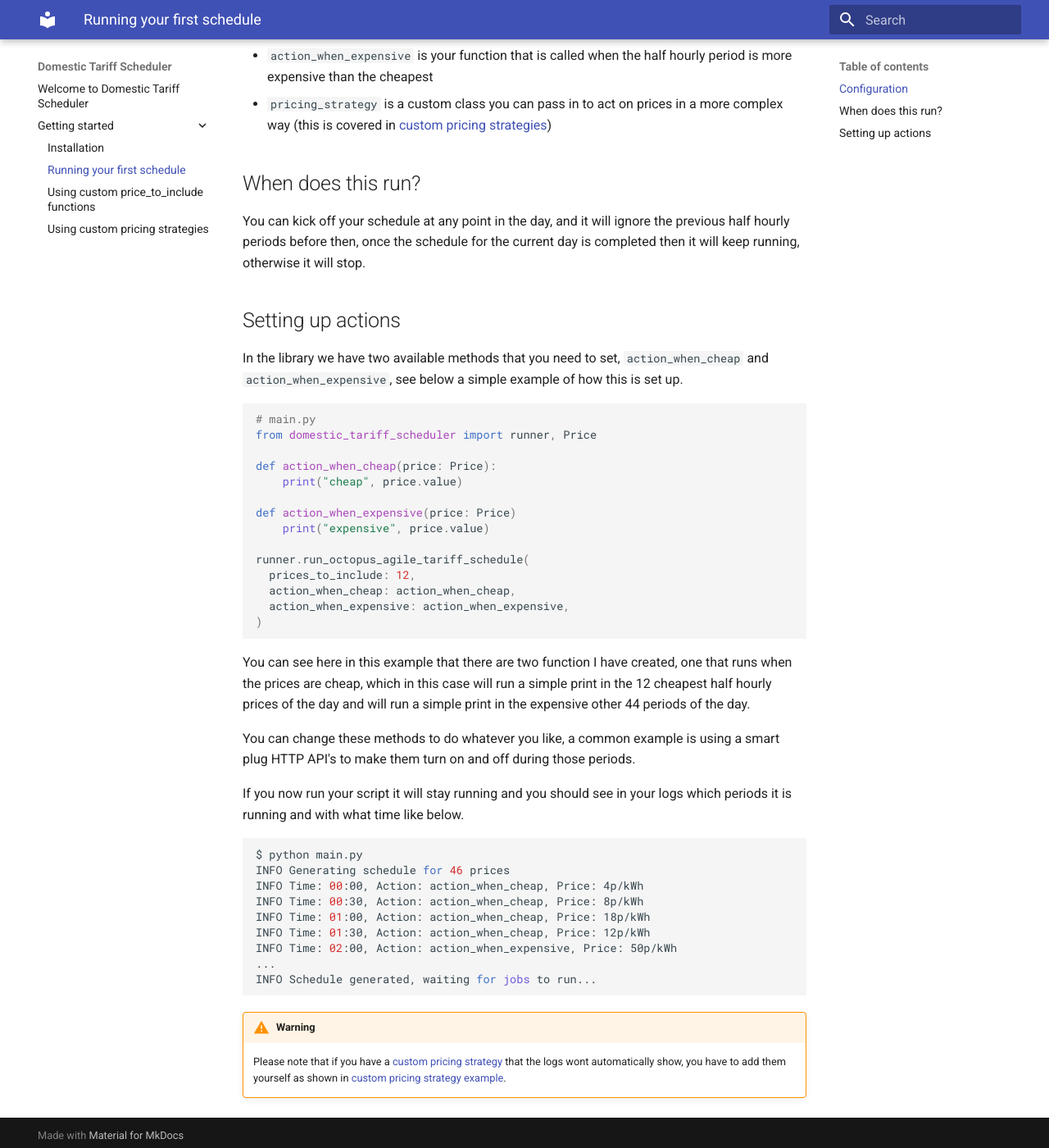
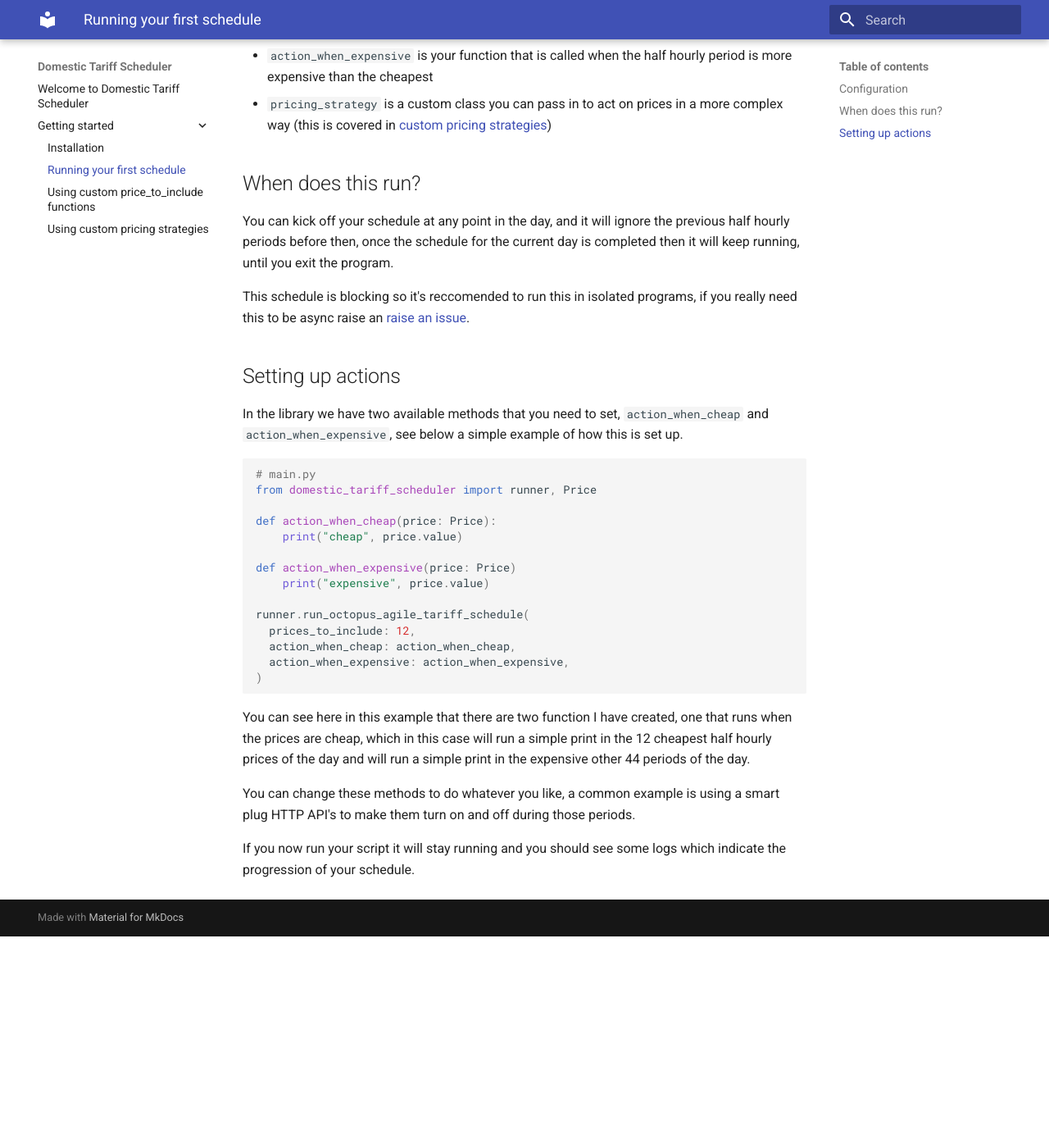
Before and after one commit to craigwh10/energy-tariff-scheduler, an MkDocs documentation site: the page built from docs/getting-started/running-first-schedule.md, in a window 1280 px wide and 1400 px high, scrolled down 361 px. Shown: the whole window at 82% size. Built offline with MkDocs 1.6.1 and Material for MkDocs 9.7.7, drawn with Linux system fonts in a browser that asks for light colours; after the commit the page ends 1503 px from its top, so only the background shows below that.

Commit message:
made docs more accurate

````diff
--- a/config.py
+++ b/config.py
@@ -1,5 +1,5 @@
 import inspect
-import logging
+
 from typing import Callable, Optional, Type
 from pydantic import BaseModel, PositiveInt, field_validator
 
@@ -63,16 +63,12 @@
         You pass in a class, not an instance as the config is injected later.
         ```
         """
-        logging.debug("<debug>>>")
-        logging.debug(f"<debug> {pricing_strategy.__name__}")
-
         # it's done this way to allow for the custom strategy to access the config
         if not issubclass(pricing_strategy, PricingStrategy):
             raise SystemExit(
                 f"Usage error:\n\n"+\
                 f"The custom pricing strategy {pricing_strategy.__name__} must inherit from PricingStrategy\n\nException fix: use 'from schedules import PricingStrategy' and 'class {pricing_strategy.__name__}(PricingStrategy):'"
             )
-
 
         try:
             instance = pricing_strategy(self)
--- a/docs/getting-started/running-first-schedule.md
+++ b/docs/getting-started/running-first-schedule.md
@@ -11,7 +11,9 @@
 
 ## When does this run?
 
-You can kick off your schedule at any point in the day, and it will ignore the previous half hourly periods before then, once the schedule for the current day is completed then it will keep running, otherwise it will stop.
+You can kick off your schedule at any point in the day, and it will ignore the previous half hourly periods before then, once the schedule for the current day is completed then it will keep running, until you exit the program.
+
+This schedule is blocking so it's reccomended to run this in isolated programs, if you really need this to be async raise an <a href="https://github.com/craigwh10/domestic-tariff-scheduler/issues/new" target="_blank">raise an issue</a>.
 
 ## Setting up actions
 
@@ -38,9 +40,9 @@
 
 You can change these methods to do whatever you like, a common example is using a smart plug HTTP API's to make them turn on and off during those periods.
 
-If you now run your script it will stay running and you should see in your logs which periods it is running and with what time like below.
+If you now run your script it will stay running and you should see some logs which indicate the progression of your schedule.
 
-```sh
+<!-- ```sh
 $ python main.py
 INFO Generating schedule for 46 prices
 INFO Time: 00:00, Action: action_when_cheap, Price: 4p/kWh
@@ -50,8 +52,4 @@
 INFO Time: 02:00, Action: action_when_expensive, Price: 50p/kWh
 ...
 INFO Schedule generated, waiting for jobs to run...
-```
-
-!!! warning
-
-    Please note that if you have a [custom pricing strategy](./custom-pricing-strategies.md) that the logs wont automatically show, you have to add them yourself as shown in [custom pricing strategy example](./custom-pricing-strategies.md#example-creating-a-custom-pricing-strategy).
+``` -->
--- a/runner.py
+++ b/runner.py
@@ -9,7 +9,7 @@
 
 """
 Current tariff support:
-- [Octopus Agile](https://octopus.energy/smart/agile/)
+https://craigwh10.github.io/domestic-tariff-scheduler/#:~:text=Linkedin%20%2D%20Craig%20White-,Current%20supported%20supplier%20tariffs,-Octopus%20Agile%20Tariff
 """
 
 def run_octopus_agile_tariff_schedule(
@@ -32,7 +32,7 @@
     from custom_sms import SMS
     import requests
     import logging
-    from DomesticTariffScheduler import runner, PricingStrategy, Price
+    from domestic_tariff_scheduler import runner, PricingStrategy, Price
 
     class CustomPricingStrategy(PricingStrategy):
         def __init__(self, config: ScheduleConfig):
````
Also changed, not shown: docs/getting-started/custom-pricing-strategies.md (+1 -1 lines), notes/dev_notes.md (+11 -0 lines), notes/todo.md (+3 -3 lines).
